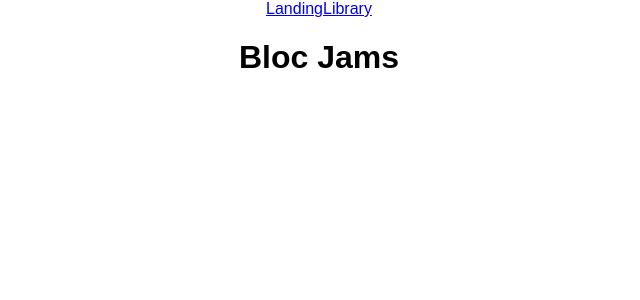
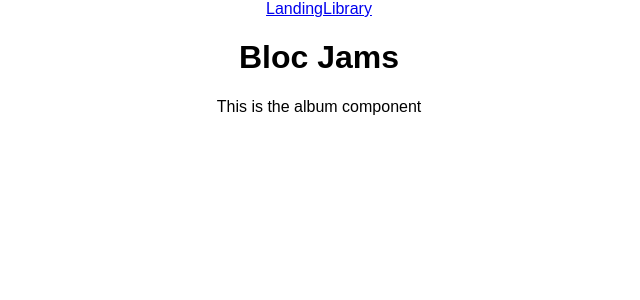
Before and after one commit to Rthomas0840/bloc-jams-react, a React (Create React App) app: page /album in a window 1280 px wide. Shown: the top 300 px of the page, without its empty margins (321-961 px from the left). Built offline with nearby package versions, Linux system fonts and the light colour scheme.

Commit message:
Assingment-2755-Work

```diff
--- a/src/App.js
+++ b/src/App.js
@@ -3,6 +3,7 @@
 import './App.css';
 import Landing from './components/Landing';
 import Library from './components/Library';
+import Album from './components/Album';
 
 class App extends Component {
   render() {
@@ -18,6 +19,7 @@
         <main>
           <Route exact path="/" component={Landing} />
           <Route path="/library" component={Library} />
+          <Route path="/album" component= {Album} />
         </main>
       </div>
     );
--- /dev/null
+++ b/src/components/Album.js
@@ -0,0 +1,9 @@
+import React from 'react';
+
+const Album = () => (
+  <section className="album">
+    This is the album component
+  </section>
+);
+
+export default Album;
```
